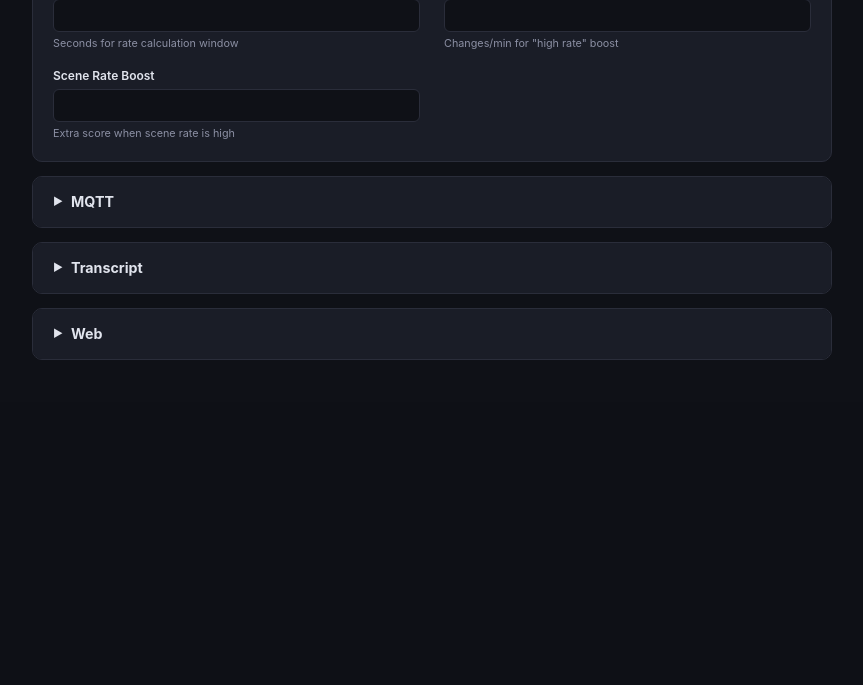
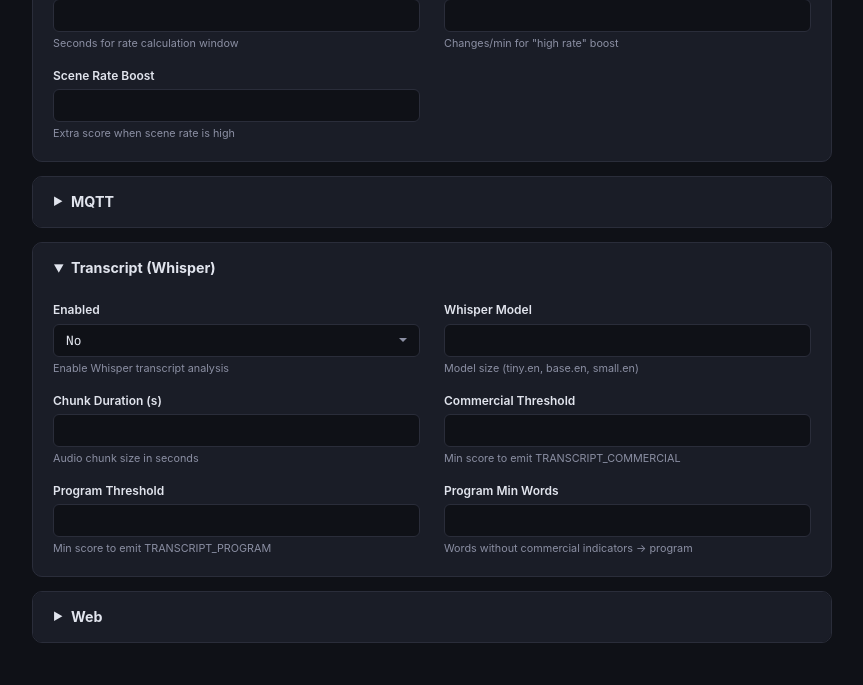
Before and after one commit to intrepidsilence/CommercialDetector, a Python web app: template commercial_detector/web/templates/config.html in a window 1280 px wide. Shown: the part 2040-2725 px from the top of the page, without its empty margins (216-1079 px from the left). Before the commit the page ends 2400 px from the top, so only its background shows below. Run offline with Jinja, Linux system fonts and the light colour scheme; the template is opened without the code that fills it, so the values that code supplies are empty.

Commit message:
fix: show Whisper config section by default and wait for network at boot
- Make Transcript (Whisper) config section open by default so it's
  discoverable in the web UI
- Use network-online.target in systemd unit to prevent MQTT connection
  failures when service starts before network is ready

Co-Authored-By: Claude Opus 4.6 <noreply@anthropic.com>

```diff
--- a/commercial_detector/web/templates/config.html
+++ b/commercial_detector/web/templates/config.html
@@ -318,9 +318,9 @@
       </div>
     </details>
 
-    {# --- Transcript --- #}
-    <details class="config-section">
-      <summary class="config-section-title">Transcript</summary>
+    {# --- Transcript (Whisper) --- #}
+    <details class="config-section" open>
+      <summary class="config-section-title">Transcript (Whisper)</summary>
       <div class="config-fields">
         <div class="config-field">
           <label for="transcript-enabled">Enabled</label>
```
Also changed, not shown: 1 other file.
